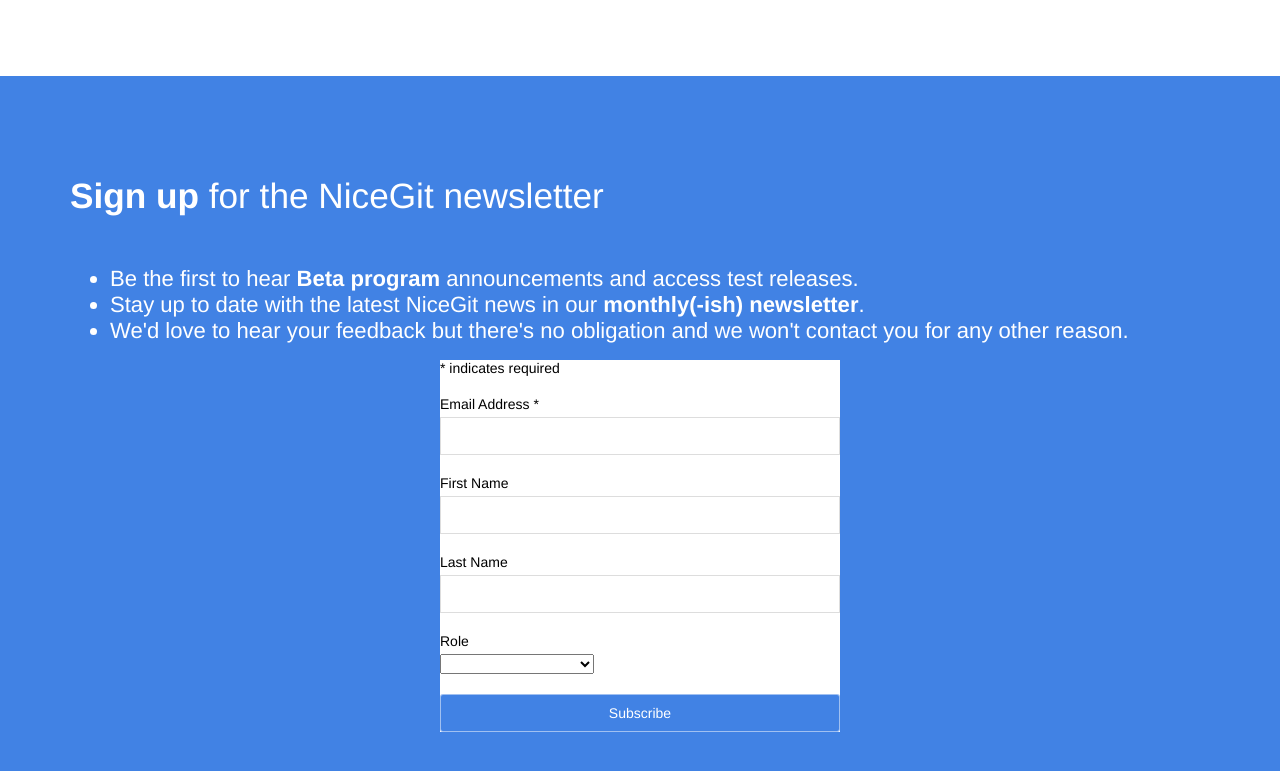
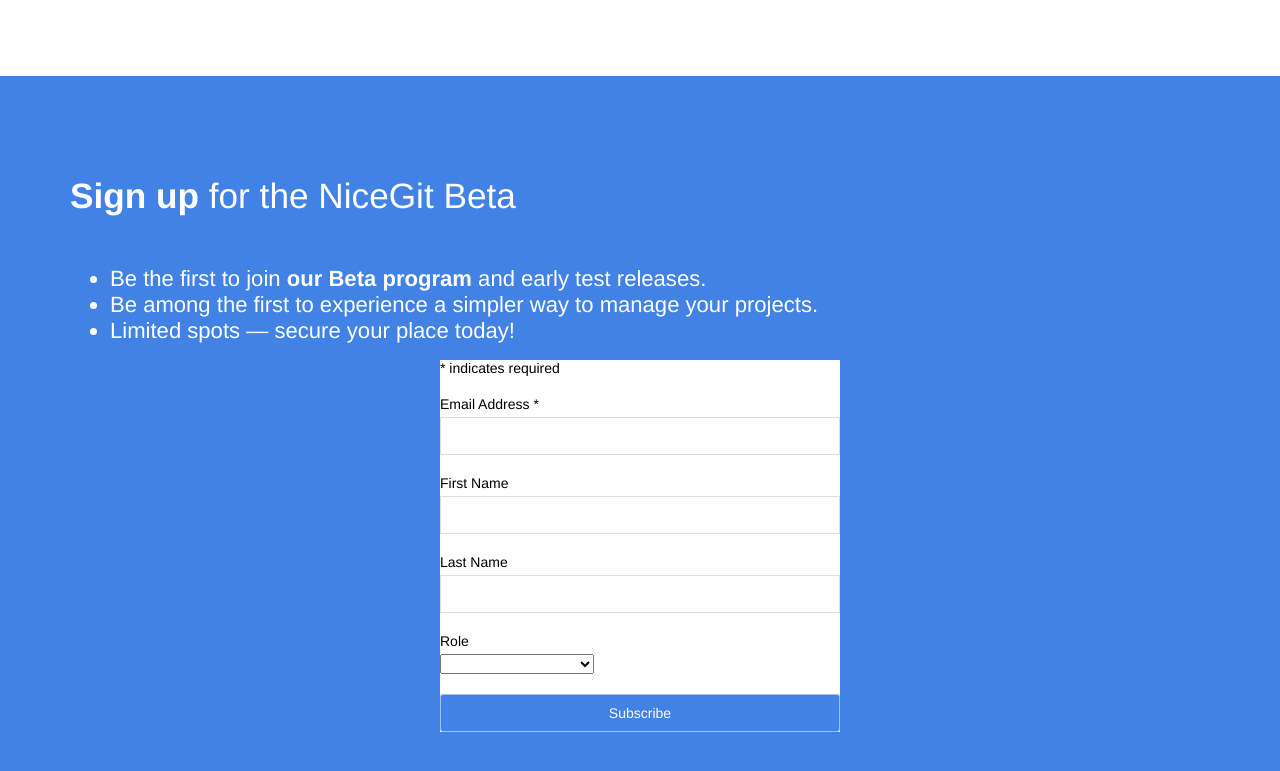
Before and after one commit to NiceGitTeam/Web, a Jekyll site: the page built from index.html, in a window 1280 px wide and 900 px high, scrolled down 2544 px, cut to the strip 84-855 px from the top of the window. Built offline with Jekyll 4.4.1, drawn with Linux system fonts in a browser that asks for light colours; comment, search, counter and statistics services are not loaded.

Commit message:
Update signup.html

```diff
--- a/_includes/signup.html
+++ b/_includes/signup.html
@@ -1,10 +1,10 @@
 <div class="container">
 	<!-- If changing content, consider also changing content_type below -->
-	<h2 class="editable"><strong>Sign up</strong> for the NiceGit newsletter</h2>
+	<h2 class="editable"><strong>Sign up</strong> for the NiceGit Beta</h2>
 	<ul>
-		<li>Be the first to hear <strong>Beta program</strong> announcements and access test releases.</li>
-		<li>Stay up to date with the latest NiceGit news in our <strong>monthly(-ish) newsletter</strong>.</li>
-		<li>We'd love to hear your feedback but there's no obligation and we won't contact you for any other reason.</li>
+		<li>Be the first to join <strong>our Beta program</strong> and early test releases.</li>
+		<li>Be among the first to experience a simpler way to manage your projects.</li>
+		<li>Limited spots — secure your place today!</li>
 	</ul>
 
 <!-- Begin Mailchimp Signup Form -->
```
